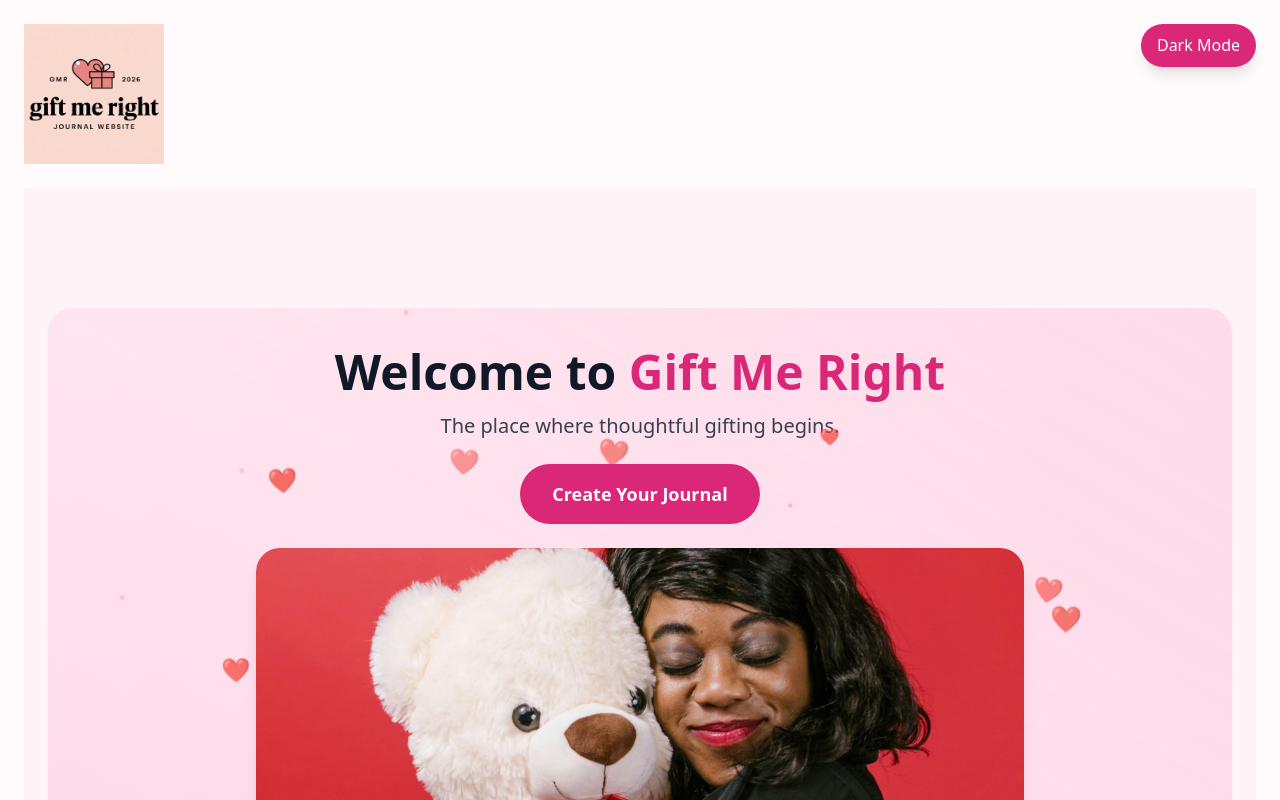
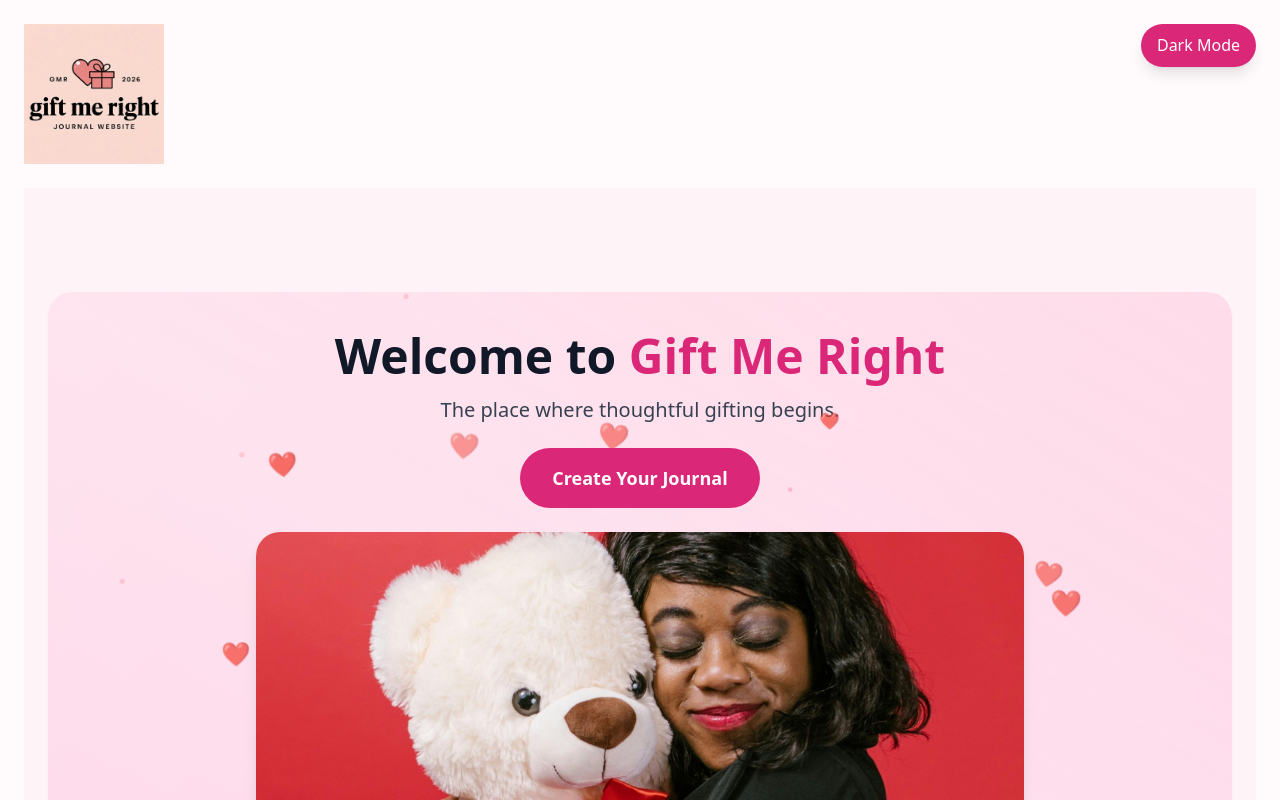
Before and after one commit to GiftMeRight/Gift-Me-Right-Official, a Next.js app: page / in a window 1280 px wide. Shown: the top 800 px of the page. Built offline with nearby package versions, Linux system fonts and the light colour scheme.

Commit message:
Update page.jsx

```diff
--- a/app/page.jsx
+++ b/app/page.jsx
@@ -45,7 +45,7 @@ export default function HomePage() {
   }, [isDark]);
 
   return (
-    <main className="soft-glow px-6 pt-6 pb-12 space-y-24 relative">
+    <main className="soft-glow px-6 pt-2 pb-12 space-y-24 relative">
       {/* Dark mode toggle */}
       <div className="fixed top-6 right-6 z-50">
         <button
```
